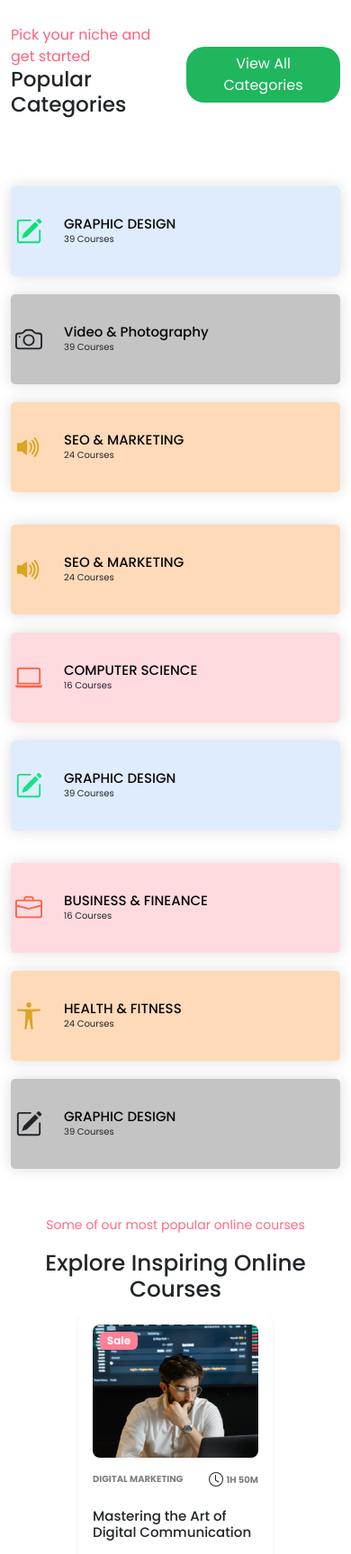
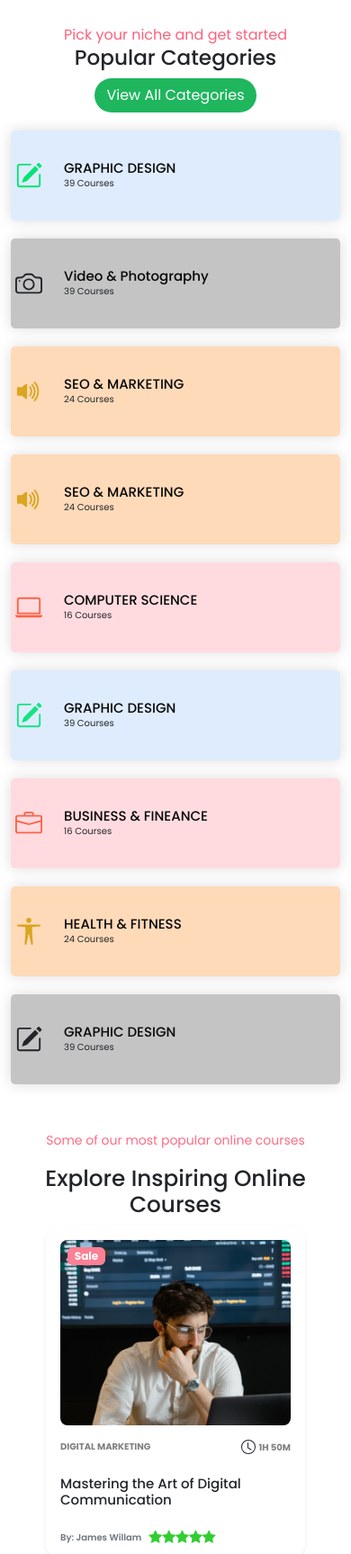
Before and after one commit to Sourabhsoni6675/My-first-project, a plain HTML site: page index.html in a window 390 px wide. Shown: the part 2109-3836 px from the top of the page at 90% size. Drawn offline with nearby package versions, Linux system fonts and the light colour scheme.

Commit message:
ui change

```diff
--- a/css/style.css
+++ b/css/style.css
@@ -4,6 +4,13 @@ body{
 .navbar-toggler:focus{
     box-shadow: none;
 }
+.form-control:focus{
+    box-shadow: none;
+}
+.mobile-view{
+    transition: none;
+}
+
 .nav-bold{
     font-weight: bold;
 }
@@ -138,6 +145,11 @@ body{
 }
 .course-title{
     font-size: 15px;
+}
+.course-head-btn{
+    display: flex;
+    justify-content: end;
+    align-items: center;
 }
 /* .card-group .card p{
     font-size: 12px;
@@ -332,4 +344,18 @@ body{
     .course{
         margin-top: 50px;
     }
+    .course-head{
+        flex-direction: column;
+        justify-content: center;
+        text-align: center;
+    }
+    .course-head-btn{
+        display: flex;
+        flex-direction: column;
+        justify-content: center;
+        align-items: center;
+    }
+    .size{
+        width: 80%;
+    }
 }
--- a/index.html
+++ b/index.html
@@ -29,7 +29,7 @@
               <a class="navbar-brand" href="#">
                 <img src="./img/logo.png" alt="logo">
               </a>
-              <div class="d-lg-none d-flex  justify-content-end mobile-view" id="navbarNavDropdown">
+              <div class="d-lg-none d-flex  justify-content-end mobile-view" >
                 <ul class="navbar-nav">
                   <li class="nav-item">
                     <a class="nav-link active" aria-current="page" href="#">
@@ -228,15 +228,15 @@
         <section>
             <div class="container">
                 <div class="row course-head">
-                    <div class="col ">
+                    <div class="col course-head-txt">
                         <a href="#">Pick your niche and get started</a>
                         <h3>Popular Categories</h3>
                     </div>
-                    <div class="col d-flex justify-content-end align-items-center">
+                    <div class="col course-head-btn">
                         <button type="button" class="btn course-btn">View All Categories</button>
                     </div>
                 </div>
-                <div class="row mt-5 d-flex justify-content-center">
+                <div class="row mt-md-5 d-flex justify-content-center">
                     <div class="col-md-4">
                         <div class="courses cs-1 d-flex">
                             <div class="course-icon ps-md-4 ps-sm-2">
@@ -289,7 +289,7 @@
                         </div>
                     </div>
                 </div>
-                <div class="row mt-3 d-flex justify-content-center">
+                <div class="row mt-md-3 mt-sm-1   d-flex justify-content-center">
                     <div class="col-md-4">
                         <div class="courses cs-3 d-flex">
                             <div class="course-icon ps-md-4 ps-sm-2">
@@ -341,7 +341,7 @@
                         </div>
                     </div>
                 </div>
-                <div class="row mt-3 d-flex justify-content-center">
+                <div class="row mt-md-3 d-flex justify-content-center">
                     <div class="col-md-4">
                         <div class="courses cs-4 d-flex">
                             <div class="course-icon ps-md-4 ps-sm-2">
@@ -662,7 +662,7 @@
                         <p><small>"Lorem ipsum dolor sit amet consectetur adipisicing elit. Id omnis veritatis culpa neque dignissimos dolorem, quam velit dolorum et sit."</small></p>
                         <div class="d-flex align-items-center">
                             <img src="./img/reviwer1.jpg" class="rounded-circle img-fluid" alt="logo">
-                            <div class="review-text-img">
+                            <div class="review-text-img ps-3">
                                 <h5>Recco Gracia</h5>
                                 <p class="text-muted">Web Developer</p>
                             </div>
@@ -672,7 +672,7 @@
                         <p><small>"Lorem ipsum dolor sit amet consectetur adipisicing elit. Id omnis veritatis culpa neque dignissimos dolorem, quam velit dolorum et sit."</small></p>
                         <div class="d-flex align-items-center">
                             <img src="./img/reviwer2.jpg" class="img-fluid rounded-circle" alt="logo">
-                            <div class="review-text-img">
+                            <div class="review-text-img ps-3">
                                 <h5>Recco Gracia</h5>
                                 <p class="text-muted">Web Developer</p>
                             </div>
@@ -682,7 +682,7 @@
                         <p><small>"Lorem ipsum dolor sit amet consectetur adipisicing elit. Id omnis veritatis culpa neque dignissimos dolorem, quam velit dolorum et sit."</small></p>
                         <div class="d-flex align-items-center">
                             <img src="./img/reviwer3.jpg" class="img-fluid rounded-circle" alt="logo">
-                            <div class="review-text-img">
+                            <div class="review-text-img ps-3">
                               <h5>Recco Gracia</h5>
                               <p class="text-muted">Web Developer</p>
                             </div>
```
